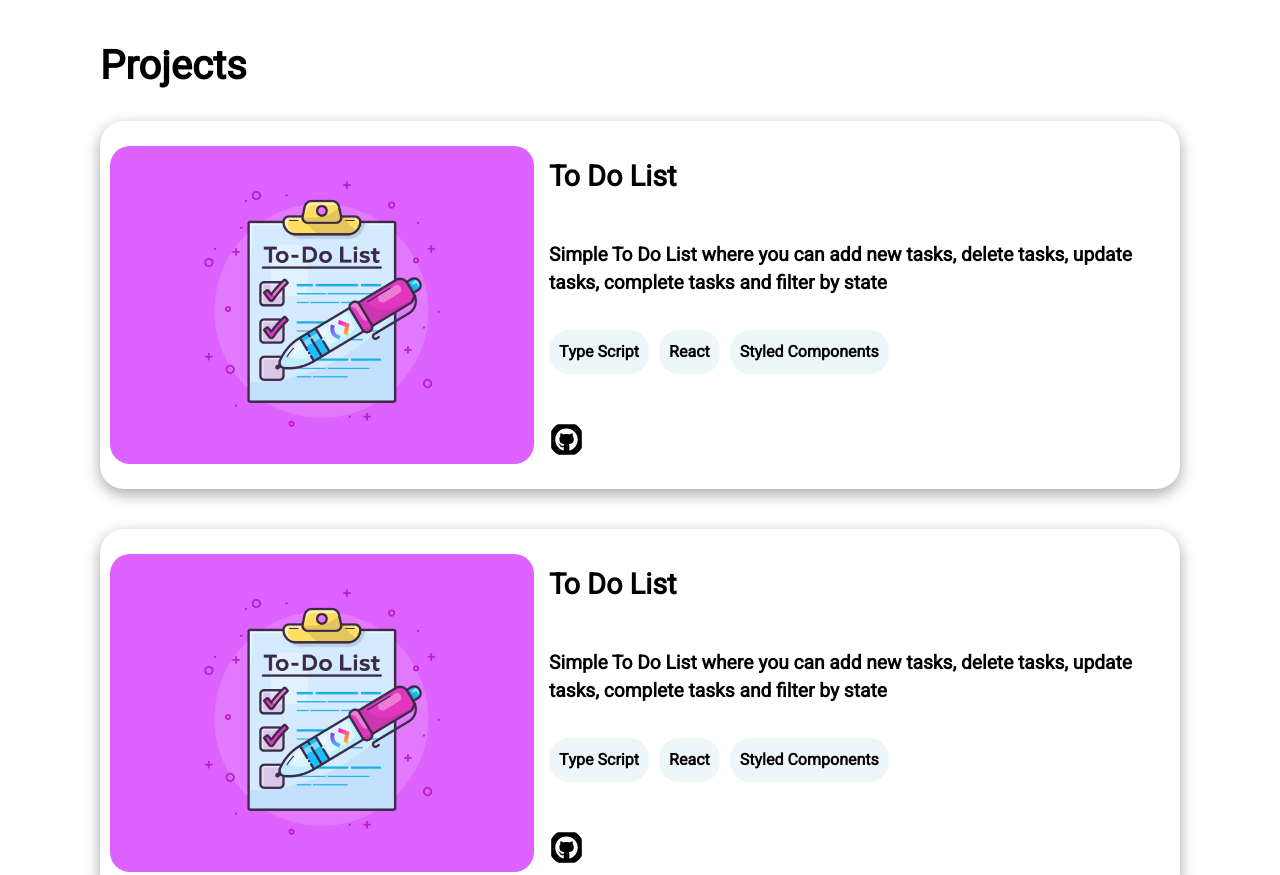
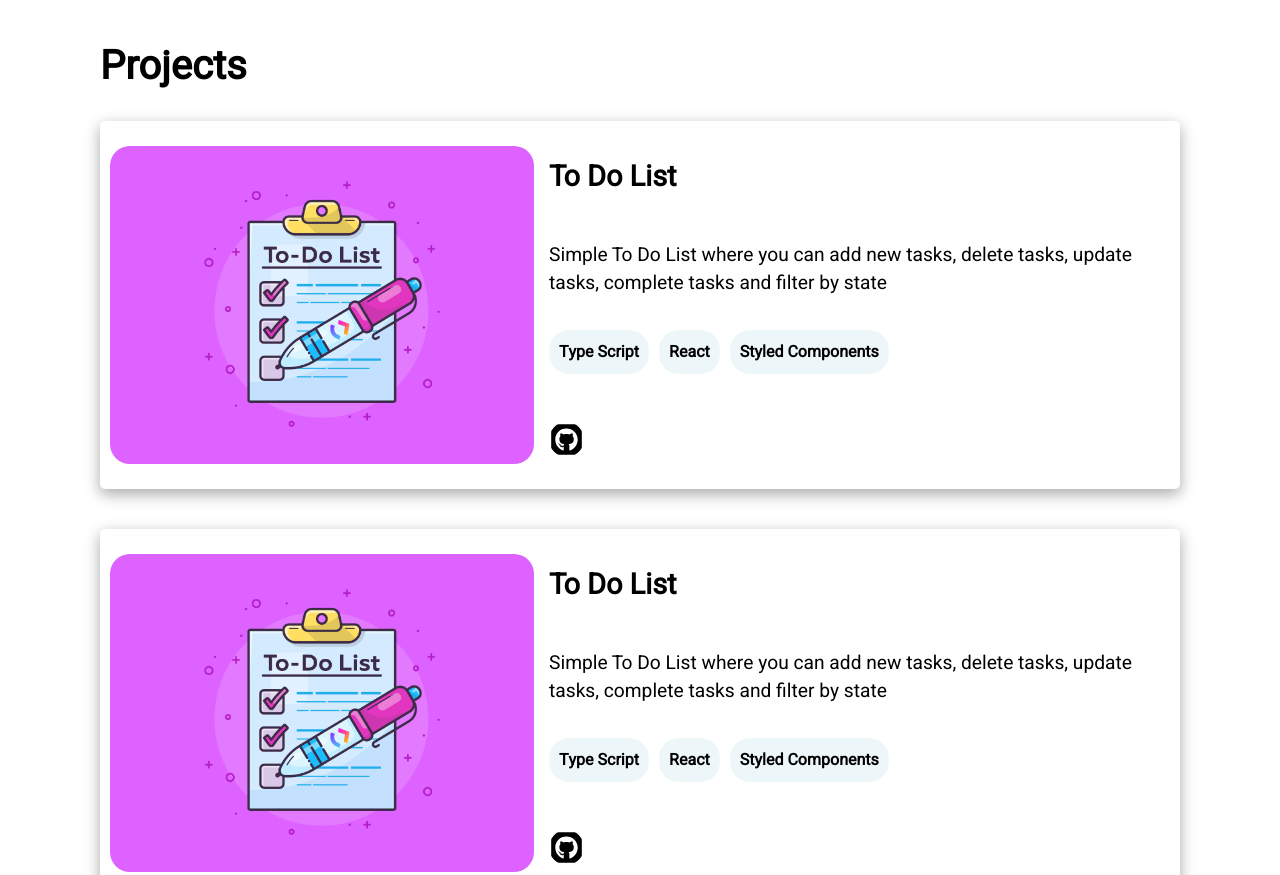
Before and after one commit to InnaIazovskaia/Portfolio, an Astro site: page / in a window 1280 px wide. Shown: the part 1045-1920 px from the top of the page. Built offline with nearby package versions, Linux system fonts and the light colour scheme; Astro itself is replaced by a stand-in of ours.

Commit message:
Change font-weight for project card

```diff
--- a/src/components/ProjectCard/ProjectCard.astro
+++ b/src/components/ProjectCard/ProjectCard.astro
@@ -43,10 +43,11 @@ const {
 
 <style>
   .project-card {
+    font-weight: normal;
     display: flex;
     flex-direction: column;
     align-items: center;
-    border-radius: 24px;
+    border-radius: 5px;
     box-shadow: rgba(0, 0, 0, 0.35) 0px 5px 15px;
     padding: 25px 10px;
   }
```
